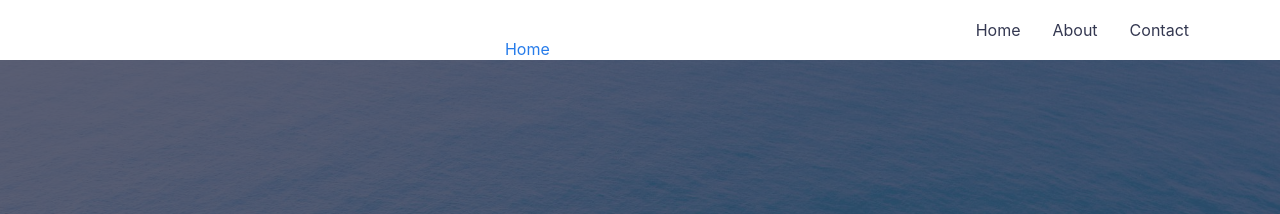
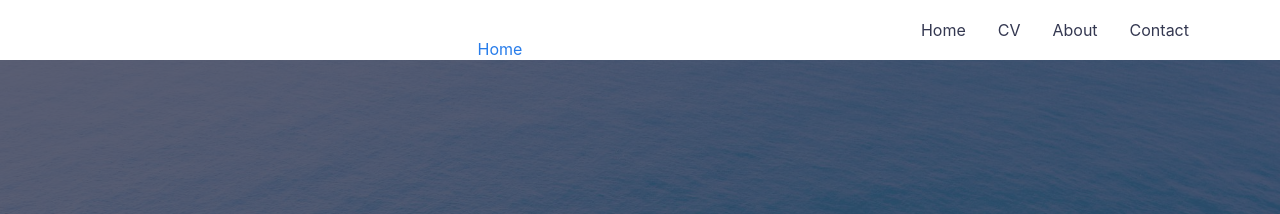
Before and after one commit to kat-wehr/kat-wehr.github.io, a Jekyll site: the page built from index.md, in a window 1280 px wide. Shown: the top 214 px of the page. Built offline with Jekyll 4.4.1, drawn with Linux system fonts in a browser that asks for light colours.

```diff
--- a/_config.yml
+++ b/_config.yml
@@ -17,6 +17,7 @@ social:
 # THEME SETTINGS
 navigation: # Navigation links
   - {name: 'Home', link: '/'}
+  - {name: 'CV', link: '/cv'}
   - {name: 'About', link: '/about'}
   - {name: 'Contact', link: '/contact'}
 
```
